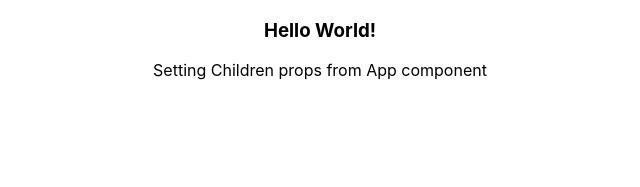
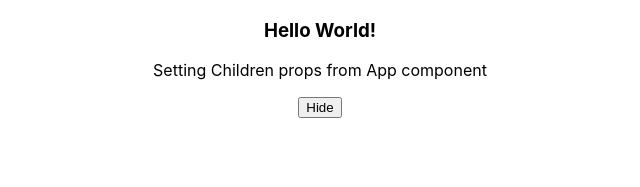
Before and after one commit to vishal7997/react-class-based-components, a React (Create React App) app: page / in a window 1280 px wide. Shown: the top 187 px of the page, without its empty margins (320-960 px from the left). Built offline with nearby package versions, Linux system fonts and the light colour scheme.

Commit message:
Managing states and events in class based components

```diff
--- a/src/Components/Demo.js
+++ b/src/Components/Demo.js
@@ -1,11 +1,25 @@
 import { Component } from "react";
 
 class Demo extends Component {
+  constructor() {
+    super(); //calling constructor of Component class -> mandatory
+
+    // state initialisation // always assigned with an Object
+    this.state = { showParagraph: true, count: 0 };
+  }
+
+  toggleParagraph() {
+    // console.log(this);
+    this.setState((currState) => {
+      return {showParagraph: !currState.showParagraph};
+    }); // this will not override this.state object, only showParagraph property will be updated here.
+  }
   render() {
     return (
       <>
         <h3>{this.props.name}</h3>
-        <p>{this.props.children}</p>
+        {this.state.showParagraph && <p>{this.props.children}</p>}
+        <button onClick={this.toggleParagraph.bind(this)}>{this.state.showParagraph ? 'Hide' : 'Show'}</button>
       </>
     );
   }
```
Also changed, not shown: src/App.js (+6 -4 lines).
